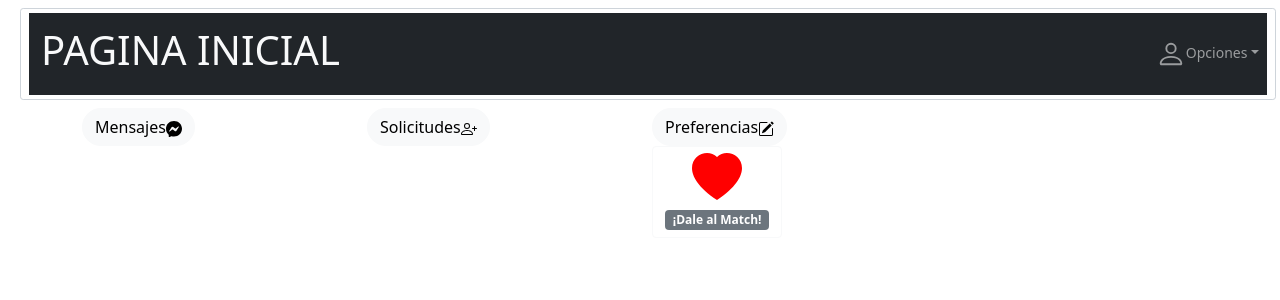
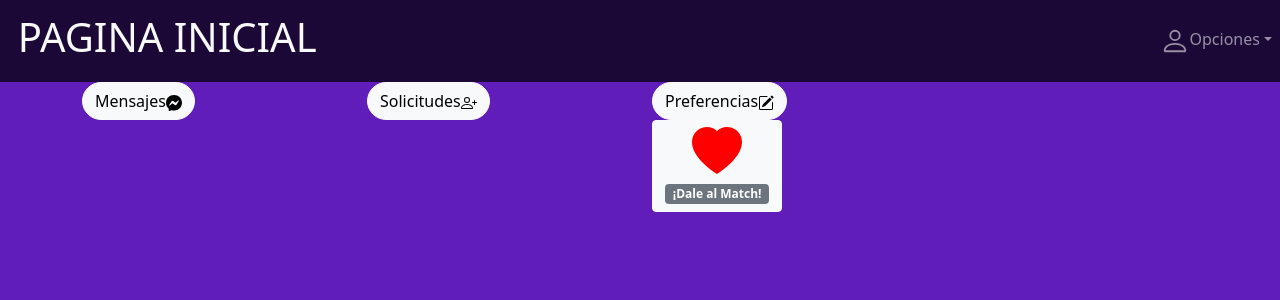
Before and after one commit to locaineTeam/Front-End, a React (Create React App) app: page /home in a window 1280 px wide. Shown: the top 300 px of the page. Built offline with nearby package versions, Linux system fonts and the light colour scheme; sample sign-in values are in the browser's storage.

Commit message:
Color y update

```diff
--- a/src/App.css
+++ b/src/App.css
@@ -23,6 +23,32 @@ label {
    color: #280b4e;
 }
 
+.NavBarHome {
+    background-color:#1c0836;
+}
+
+.HomeContainer {
+    min-height: 100vh;
+    background-color:#611db9;
+}
+
+.HomeItemsContainer{
+    margin: auto;
+    padding: 70px 0;
+    background-color:#ffffff;
+}
+@media (min-width: 320px) {
+    .HomeItemsContainer {
+        width: 80%;
+    }
+}
+
+@media (min-width: 768px) {
+    .HomeItemsContainer {
+        width: 50%;
+    }
+}
+
 @media (min-width: 320px) {
     .LoginSubContainer {
         width: 80%;
--- a/src/components/Home.js
+++ b/src/components/Home.js
@@ -1,6 +1,7 @@
 import React,{useState} from 'react';
 import { useHistory } from "react-router";
 import { variables } from '../providers/Variables';
+import { useData } from "../providers/DataProvider";
 
 export const Home = () => {
 
@@ -9,6 +10,10 @@ export const Home = () => {
     const [genders, setGenders] = useState([]);
     const [preferences, setPreferences] = useState("");
     const [modalTitle, setModalTitle] = useState("");
+
+    const { data, setData } = useData();
+    const user = data.user;
+    const token=data.token;
 
     const editProfile = () =>{
         let path = `editProfile`;
@@ -54,7 +59,39 @@ export const Home = () => {
     };
 
     const otherClick = () =>{
-        alert("HOLO");
+        console.log("----------------------------------------------- OTHER CLICK -------------------");
+        console.log(user);
+        console.log(token);
+        console.log(preferences);
+        fetch(variables.LOCAL_URL+'v1/user/'+user.id,
+        {
+            method:'PUT',
+            headers:{
+                'Accept':'application/json',
+                'Content-Type':'application/json',
+                'Authorization':'Bearer '+token
+            },
+            body:JSON.stringify({
+                name: user.name,
+                email: user.email,
+                lastName: user.lastName,
+                birthDay:user.birthDay,
+                foto: user.foto,
+                descripcion: user.descripcion,
+                password: "",
+                preferences: preferences,
+                genero:user.genero,
+                universidad:user.universidad
+            })
+        })
+        .then(res=>res.json())
+        .then((result)=>{
+            alert(result);
+
+        },(error)=>{
+            alert('Failed');
+
+        });
 
     };
 
@@ -64,14 +101,14 @@ export const Home = () => {
     };
 
     const changePreference =(e)=>{
-        this.setState({preferences:e.value});
+        console.log(e.target.value);
+        setPreferences(e.target.value);
     };
 
 
     return(
-        <div className="container-fluid">
-            <div className="form-control form-control-sm m-2">
-                <nav className="navbar navbar-expand-lg navbar-dark bg-dark" aria-label="Eighth navbar example">
+        <div className="HomeContainer">
+            <nav className="navbar navbar-expand-lg navbar-dark NavBarHome" aria-label="Eighth navbar example">
                 <div className="container">
                     <a className="navbar-brand" href="#">
                         <h1 className="text-light">PAGINA INICIAL</h1>
@@ -88,7 +125,7 @@ export const Home = () => {
                                 </svg>
                                 Opciones
                             </a>
-                                <ul className="dropdown-menu" aria-labelledby="Opciones">
+                            <ul className="dropdown-menu text-ligth" aria-labelledby="Opciones">
                                 <li>
                                     <button type="button"
                                         className="btn btn-light mr-1"
@@ -127,8 +164,7 @@ export const Home = () => {
                     </ul>
                 </div>
             </nav>
-            </div>
-            <div className="container">
+            <div className="container rounded">
                 <div className="row">
                     <div className="col-sm">
                         <div className="row">
@@ -170,7 +206,7 @@ export const Home = () => {
                                     </svg>
                                 </button>
                                 <button type="button"
-                                    className="btn btn-outline-light d-grid gap-2"
+                                    className="btn rounded btn-light d-grid gap-2"
                                     onClick={match}>
                                     <div>
                                         <svg xmlns="http://www.w3.org/2000/svg" width="50" height="50" fill="red" className="bi bi-heart-fill" viewBox="0 0 16 16">
@@ -196,7 +232,7 @@ export const Home = () => {
                                     <select className="form-select"
                                     onChange={changePreference}
                                     value={preferences}>
-                                        {genders.map(gen=><option key={gen.toString()}>
+                                        {genders.map(gen=><option value={gen} key={gen}>
                                             {gen}
                                         </option>)}
                                     </select>
--- a/src/components/Login.js
+++ b/src/components/Login.js
@@ -22,7 +22,7 @@ export const Login = () => {
             password: password
         };
 
-        fetch(variables.API_URL+"v1/auth", {
+        fetch(variables.LOCAL_URL+"v1/auth", {
             method: "POST",
             headers: {
                 "Content-type": "application/json"
@@ -49,7 +49,7 @@ export const Login = () => {
         const newToken = json.token;
         setData((prev) => ({ ...prev, token: newToken }));
         localStorage.setItem("IETItoken", newToken);
-        fetch(variables.API_URL + "v1/user/email/" + email)
+        fetch(variables.LOCAL_URL + "v1/user/email/" + email)
             .then(response => response.json())
             .then(json => getUser(json))
             .catch(err =>{
--- a/src/components/Register.js
+++ b/src/components/Register.js
@@ -19,7 +19,7 @@ export const Register = () => {
     const [genderData, setGenders] = useState([]);
 
     useEffect(() => {
-        fetch(variables.API_URL + 'v1/user/genders')
+        fetch(variables.LOCAL_URL + 'v1/user/genders')
         .then(response => response.json())
         .then(data => {
             console.log(data);
@@ -40,7 +40,7 @@ export const Register = () => {
 
         console.log(user);
 
-        fetch(variables.API_URL + "v1/user", {
+        fetch(variables.LOCAL_URL + "v1/user", {
             method: "POST",
             headers: {
                 "Content-type": "application/json"
```
Lines whose indentation alone changed are shown as unchanged.
